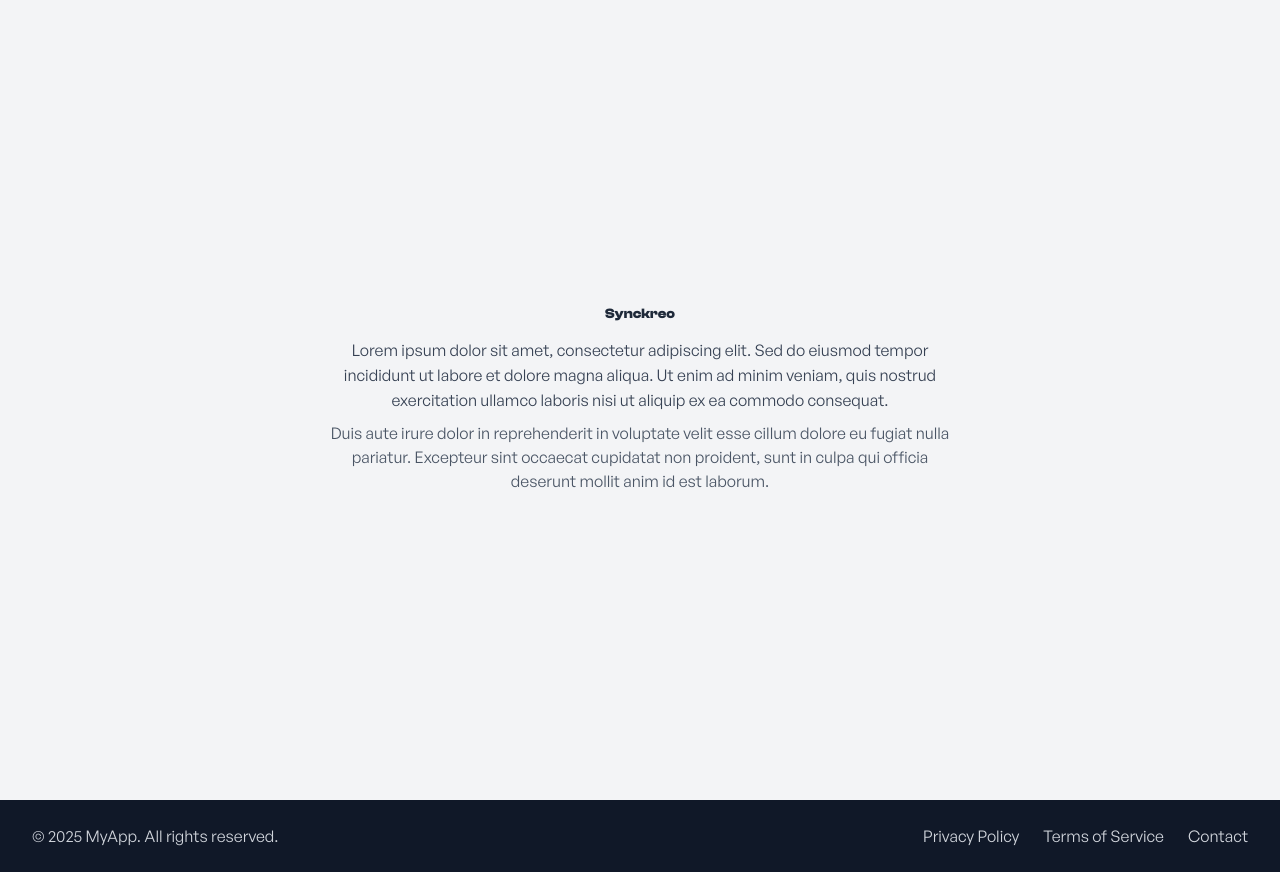
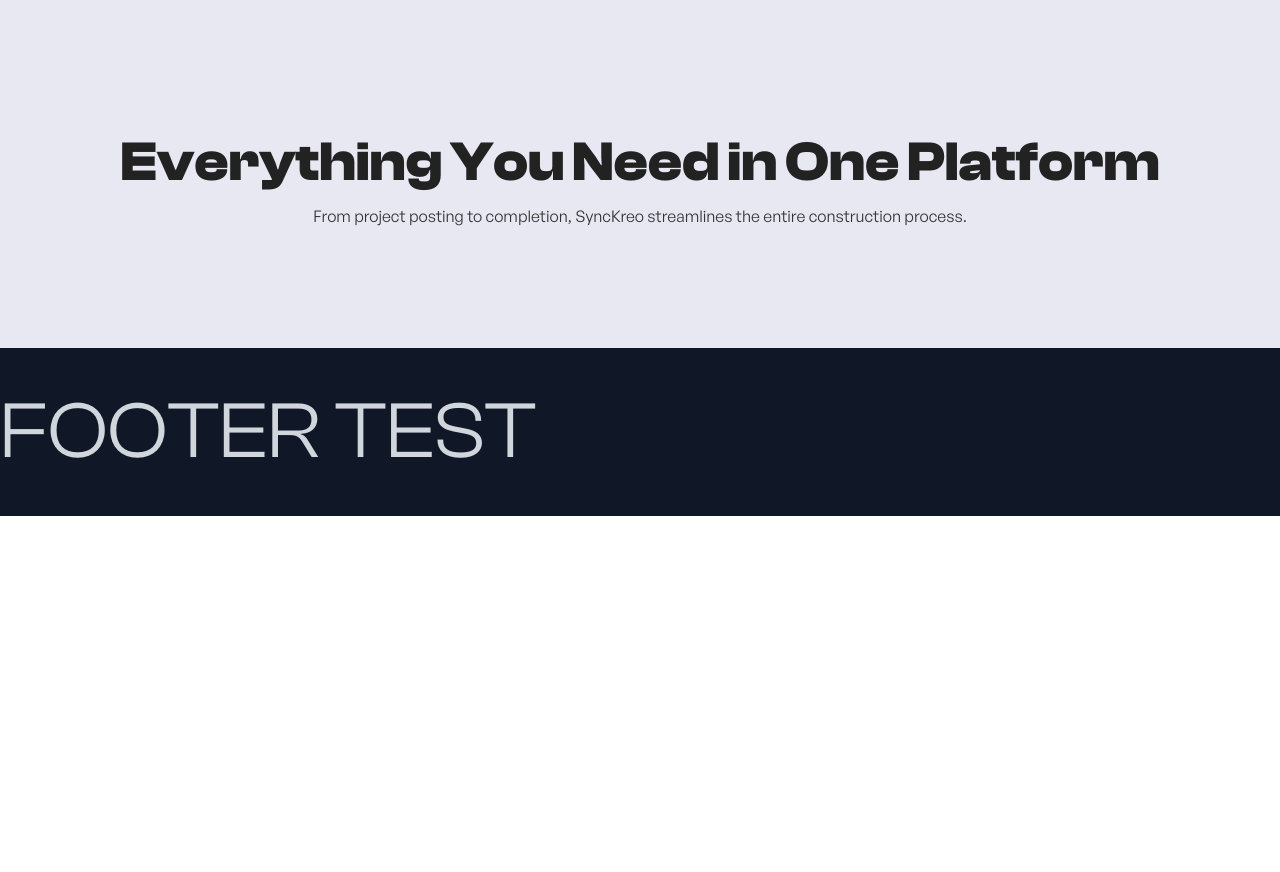
Before and after one commit to synckreo/synckreo-frontend, a React (Vite) app: page / in a window 1280 px wide. Shown: the part 800-1672 px from the top of the page. After the commit the page ends 1316 px from the top, so only its background shows below. Built offline with nearby package versions, Linux system fonts and the light colour scheme.

Commit message:
minor changes

```diff
--- a/src/components/layouts/footer/Footer.jsx
+++ b/src/components/layouts/footer/Footer.jsx
@@ -3,38 +3,8 @@
 export const Footer = () => {
   return (
     <footer className="bg-gray-900 text-gray-300 py-6">
-      <div className="max-w-7xl mx-auto px-4 sm:px-6 lg:px-8 flex flex-col md:flex-row justify-between items-center">
-        <p className="text-sm">
-          &copy; {new Date().getFullYear()} MyApp. All rights
-          reserved.
-        </p>
-
-        <ul className="flex space-x-6 mt-4 md:mt-0">
-          <li>
-            <a
-              href="/privacy"
-              className="hover:text-white transition-colors duration-200"
-            >
-              Privacy Policy
-            </a>
-          </li>
-          <li>
-            <a
-              href="/terms"
-              className="hover:text-white transition-colors duration-200"
-            >
-              Terms of Service
-            </a>
-          </li>
-          <li>
-            <a
-              href="/contact"
-              className="hover:text-white transition-colors duration-200"
-            >
-              Contact
-            </a>
-          </li>
-        </ul>
+      <div>
+        <h1>FOOTER TEST</h1>
       </div>
     </footer>
   );
--- a/src/index.css
+++ b/src/index.css
@@ -168,3 +168,7 @@
 .color-charcoal {
     color: var(--color-charcoal);
 }
+
+.heading-56 {
+    font-size: 56px !important;
+}
--- a/src/pages/home/Home.jsx
+++ b/src/pages/home/Home.jsx
@@ -46,23 +46,20 @@
         </div>
       </section>
 
-      <section className="min-h-screen bg-gray-100 flex items-center justify-center py-16">
-        <div className="text-center px-6 max-w-2xl">
-          <h2 className="text-3xl md:text-4xl font-bold text-gray-800">
-            Synckreo
-          </h2>
-          <p className="mt-4 text-lg text-gray-700">
-            Lorem ipsum dolor sit amet, consectetur adipiscing elit.
-            Sed do eiusmod tempor incididunt ut labore et dolore magna
-            aliqua. Ut enim ad minim veniam, quis nostrud exercitation
-            ullamco laboris nisi ut aliquip ex ea commodo consequat.
-          </p>
-          <p className="mt-2 text-md text-gray-600">
-            Duis aute irure dolor in reprehenderit in voluptate velit
-            esse cillum dolore eu fugiat nulla pariatur. Excepteur
-            sint occaecat cupidatat non proident, sunt in culpa qui
-            officia deserunt mollit anim id est laborum.
-          </p>
+      <section
+        className="flex items-center justify-center py-30"
+        style={{ backgroundColor: 'rgba(26, 35, 126, 0.1)' }}
+      >
+        <div className="container">
+          <div className="text-center">
+            <h1 className="font-bold heading-56 text-[#222222]">
+              Everything You Need in One Platform
+            </h1>
+            <p className="text-[#333333]">
+              From project posting to completion, SyncKreo streamlines
+              the entire construction process.
+            </p>
+          </div>
         </div>
       </section>
     </>
```
